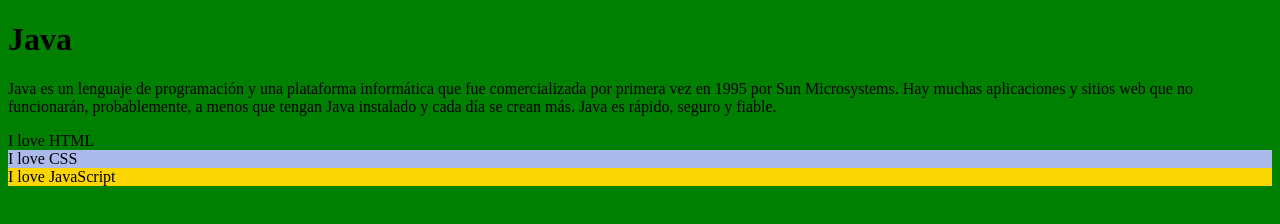
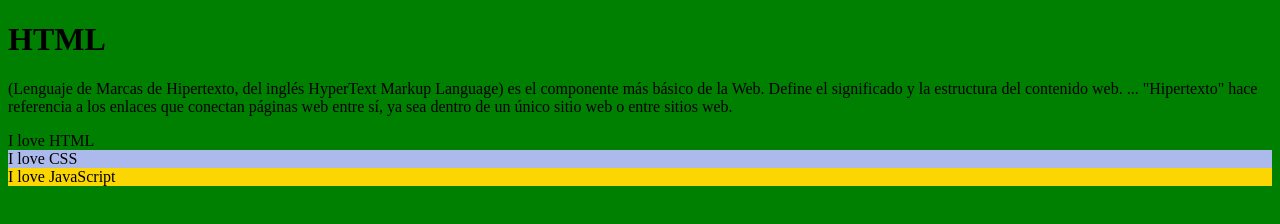
Before and after one commit to ArtaudSaldana/CursoUno, a plain HTML site: page index.html in a window 1280 px wide. Drawn offline with Linux system fonts and the light colour scheme.

Commit message:
Update index.html

```diff
--- a/index.html
+++ b/index.html
@@ -5,9 +5,9 @@
 	<link rel="stylesheet" type="text/css" href="css/estilos.css">
 </head>
 <body>
-	<h1>Java</h1>
+	<h1>HTML </h1>
 
-	<p>Java es un lenguaje de programación y una plataforma informática que fue comercializada por primera vez en 1995 por Sun Microsystems. Hay muchas aplicaciones y sitios web que no funcionarán, probablemente, a menos que tengan Java instalado y cada día se crean más. Java es rápido, seguro y fiable.</p>
+	<p>(Lenguaje de Marcas de Hipertexto, del inglés HyperText Markup Language) es el componente más básico de la Web. Define el significado y la estructura del contenido web. ... "Hipertexto" hace referencia a los enlaces que conectan páginas web entre sí, ya sea dentro de un único sitio web o entre sitios web.</p>
 
 	<div class="div-1"> I love HTML </div>
     <div class="div-2"> I love CSS </div>
```
